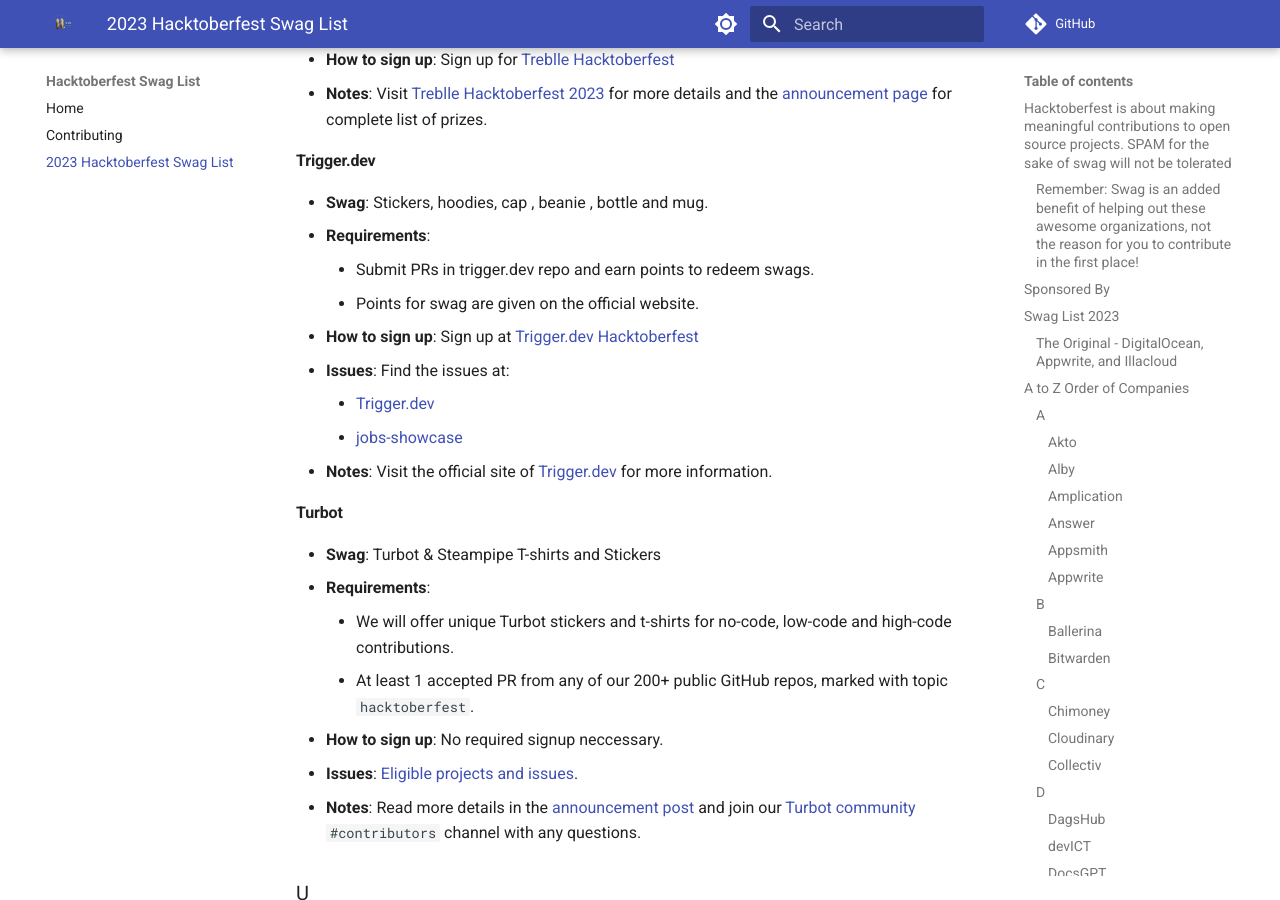
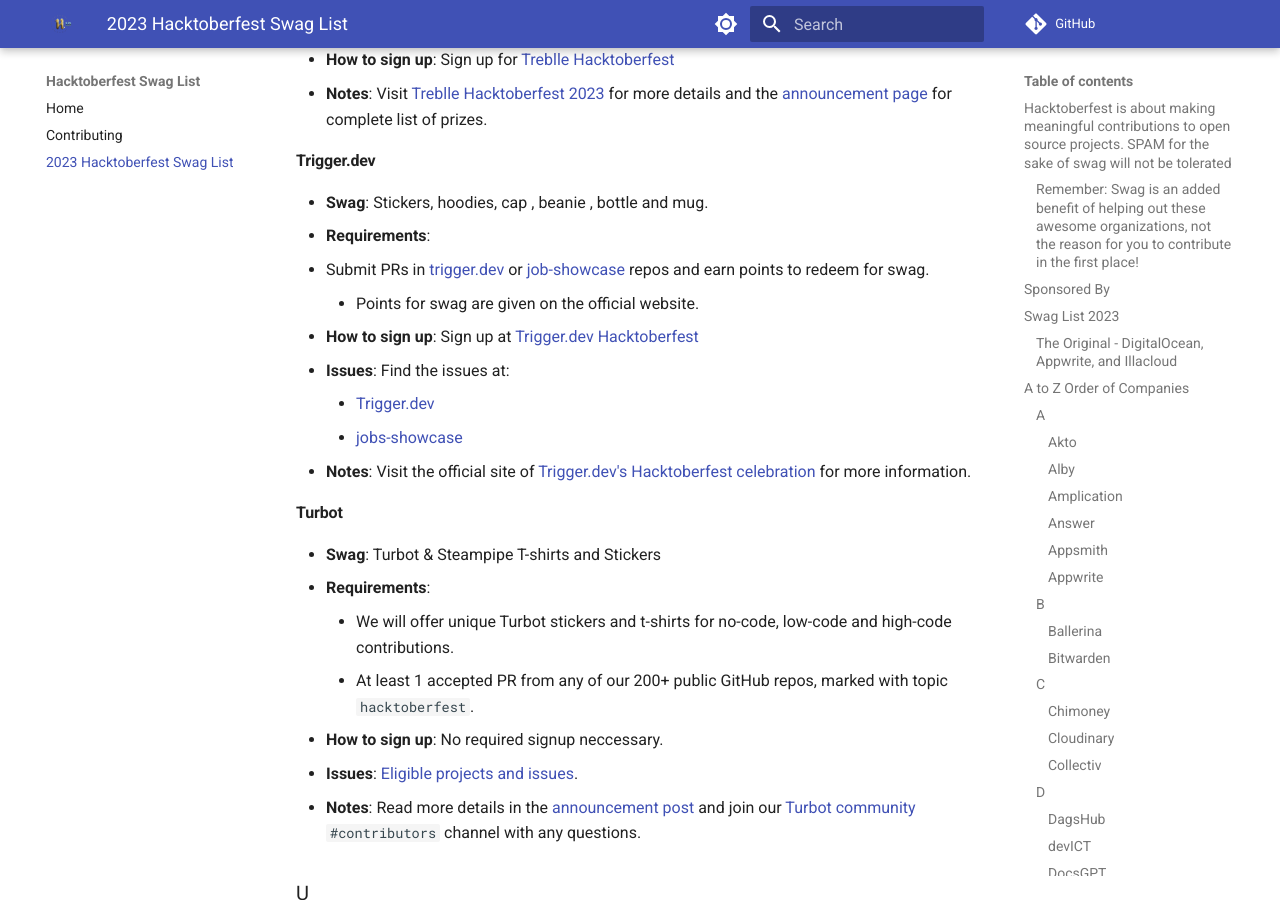
Before and after one commit to crweiner/hacktoberfest-swag-list, an MkDocs documentation site: the page built from docs/list.md, in a window 1280 px wide and 900 px high, scrolled down 12689 px. Built offline with MkDocs 1.6.1 and Material for MkDocs 9.7.7, drawn with Linux system fonts in a browser that asks for light colours; plug-ins that fetch from the network failed and are left out; comment, search, counter and statistics services are not loaded.

Commit message:
Update Trigger.dev

```diff
--- a/docs/list.md
+++ b/docs/list.md
@@ -418,13 +418,13 @@
 
 - **Swag**: Stickers, hoodies, cap , beanie , bottle and mug.
 - **Requirements**:
-    - Submit PRs in trigger.dev repo and earn points to redeem swags.
+  - Submit PRs in [trigger.dev](https://github.com/triggerdotdev/trigger.dev) or [job-showcase](https://github.com/triggerdotdev/jobs-showcase) repos and earn points to redeem for swag.
     - Points for swag are given on the official website.
 - **How to sign up**: Sign up at [Trigger.dev Hacktoberfest](https://trigger.dev/hacktoberfest)
 - **Issues**: Find the issues at:
     - [Trigger.dev](https://github.com/triggerdotdev/trigger.dev/issues)
     - [jobs-showcase](https://github.com/triggerdotdev/jobs-showcase/issues)
-- **Notes**: Visit the official site of [Trigger.dev](https://trigger.dev/hacktoberfest) for more information.
+- **Notes**: Visit the official site of [Trigger.dev's Hacktoberfest celebration](https://trigger.dev/hacktoberfest) for more information.
 
 #### **Turbot**
 
```
